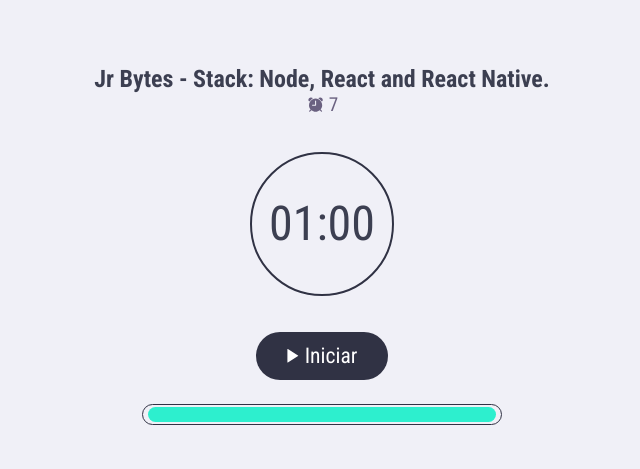
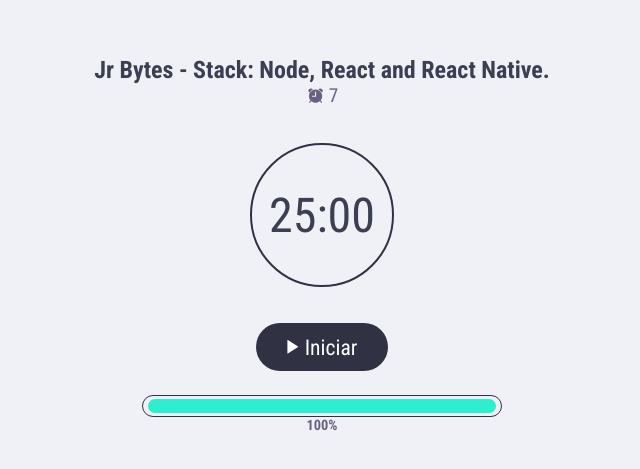
Before and after one commit to jrbytes/pomodoro-web, a React (Create React App) app: page /pomodoro in a window 1280 px wide. Shown: the part 155-624 px from the top of the page, without its empty margins (318-958 px from the left). Built offline with nearby package versions, Linux system fonts and the light colour scheme.

Commit message:
Added routering

```diff
--- a/package.json
+++ b/package.json
@@ -9,6 +9,7 @@
     "react": "^16.13.1",
     "react-dom": "^16.13.1",
     "react-icons": "^3.10.0",
+    "react-router-dom": "^5.2.0",
     "react-scripts": "3.4.1"
   },
   "scripts": {
--- a/src/App.js
+++ b/src/App.js
@@ -1,149 +1,9 @@
-import React, { useState, useEffect, useMemo } from 'react'
-import { IoIosAlarm, IoIosPlay, IoIosPause, IoIosRefresh } from 'react-icons/io'
+import React from 'react'
 
-import './App.css'
+import Routes from './router'
 
 function App() {
-  const [pomo, setPomo] = useState({})
-  const [countdownValue, setCountdownValue] = useState('')
-  const [countdownTimeout, setCountdownTimeout] = useState(0)
-  const [button, setButton] = useState('start')
-
-  useEffect(() => {
-    function loadTaskData() {
-      const task = {
-        title: 'Jr Bytes - Stack: Node, React and React Native.',
-        realizedPomos: 7,
-        defaultMinutesPomo: 1,
-        settingProgressBarPercent: false,
-      }
-
-      setPomo(task)
-      setCountdownValue(task.defaultMinutesPomo * 60)
-    }
-
-    loadTaskData()
-  }, [])
-
-  const pauseCountdown = () => {
-    clearTimeout(countdownTimeout)
-    setButton('start')
-  }
-
-  const startCountdown = result => {
-    if (result === 0) return registerPomoAndStopCountdown()
-
-    setCountdownTimeout(
-      setTimeout(function () {
-        const second = result - 1
-        startCountdown(second)
-        setCountdownValue(second)
-      }, 1000),
-    )
-    setButton('pause')
-    console.log(result)
-  }
-
-  const registerPomoAndStopCountdown = () => {
-    pauseCountdown()
-    registerPomo()
-    setButton('continue')
-  }
-
-  const registerPomo = () => {
-    Object.assign(pomo, { realizedPomos: pomo.realizedPomos + 1 })
-    setPomo(pomo)
-  }
-
-  const resetCountdown = () => {
-    setCountdownValue(pomo.defaultMinutesPomo * 60)
-    setButton('start')
-  }
-
-  const formatedCountdown = useMemo(() => {
-    if (countdownValue > 0) {
-      let minutes = ('00' + Math.floor((countdownValue / 60) % 60)).slice(-2)
-      let seconds = ('00' + Math.floor(countdownValue % 60)).slice(-2)
-      return `${minutes}:${seconds}`
-    } else {
-      return '00:00'
-    }
-  }, [countdownValue])
-
-  const progressBar = useMemo(() => {
-    if (countdownValue >= 0) {
-      const maxWidth = 290
-      const defaultMaxSecondsPomo = pomo.defaultMinutesPomo * 60
-      const proportion = (countdownValue * maxWidth) / defaultMaxSecondsPomo
-      const percent = (proportion / maxWidth) * 100
-      const percentNumber = Math.round(percent)
-
-      return (
-        <>
-          <div className="progress-bar-border">
-            <div
-              className="progress-bar"
-              style={{
-                width: `${percent}%`,
-              }}
-            ></div>
-          </div>
-          {pomo.settingProgressBarPercent && (
-            <div
-              className="progress-bar-percent"
-              style={{
-                opacity: `${percentNumber === 0 ? '0' : '1'}`,
-              }}
-            >
-              {percentNumber}%
-            </div>
-          )}
-        </>
-      )
-    }
-  }, [countdownValue, pomo])
-
-  return (
-    <>
-      <div className="container">
-        <div className="header-tasks-pomos">
-          <h2>{pomo.title}</h2>
-          <span>
-            <IoIosAlarm className="icon-clock" />
-            {pomo.realizedPomos}
-          </span>
-        </div>
-
-        <div className="countdownBorder">
-          <p>{formatedCountdown}</p>
-        </div>
-
-        {button === 'start' && (
-          <button
-            className="button"
-            onClick={() => startCountdown(countdownValue)}
-          >
-            <IoIosPlay className="icon-button" />
-            Iniciar
-          </button>
-        )}
-        {button === 'pause' && (
-          <button className="button" onClick={pauseCountdown}>
-            <IoIosPause className="icon-button" />
-            Pausar
-          </button>
-        )}
-        {button === 'continue' && (
-          <button className="button" onClick={resetCountdown}>
-            <IoIosRefresh className="icon-button" />
-            Continuar
-          </button>
-        )}
-
-        {progressBar}
-      </div>
-    </>
-  )
+  return <Routes />
 }
 
 export default App
--- /dev/null
+++ b/src/pages/Pomodoro/index.js
@@ -0,0 +1,149 @@
+import React, { useState, useEffect, useMemo } from 'react'
+import { IoIosAlarm, IoIosPlay, IoIosPause, IoIosRefresh } from 'react-icons/io'
+
+import './styles.css'
+
+function Pomodoro() {
+  const [pomo, setPomo] = useState({})
+  const [countdownValue, setCountdownValue] = useState('')
+  const [countdownTimeout, setCountdownTimeout] = useState(0)
+  const [button, setButton] = useState('start')
+
+  useEffect(() => {
+    function loadTaskData() {
+      const task = {
+        title: 'Jr Bytes - Stack: Node, React and React Native.',
+        realizedPomos: 7,
+        defaultMinutesPomo: 25,
+        settingProgressBarPercent: true,
+      }
+
+      setPomo(task)
+      setCountdownValue(task.defaultMinutesPomo * 60)
+    }
+
+    loadTaskData()
+  }, [])
+
+  const pauseCountdown = () => {
+    clearTimeout(countdownTimeout)
+    setButton('start')
+  }
+
+  const startCountdown = result => {
+    if (result === 0) return registerPomoAndStopCountdown()
+
+    setCountdownTimeout(
+      setTimeout(function () {
+        const second = result - 1
+        startCountdown(second)
+        setCountdownValue(second)
+      }, 1000),
+    )
+    setButton('pause')
+    console.log(result)
+  }
+
+  const registerPomoAndStopCountdown = () => {
+    pauseCountdown()
+    registerPomo()
+    setButton('continue')
+  }
+
+  const registerPomo = () => {
+    Object.assign(pomo, { realizedPomos: pomo.realizedPomos + 1 })
+    setPomo(pomo)
+  }
+
+  const resetCountdown = () => {
+    setCountdownValue(pomo.defaultMinutesPomo * 60)
+    setButton('start')
+  }
+
+  const formatedCountdown = useMemo(() => {
+    if (countdownValue > 0) {
+      let minutes = ('00' + Math.floor((countdownValue / 60) % 60)).slice(-2)
+      let seconds = ('00' + Math.floor(countdownValue % 60)).slice(-2)
+      return `${minutes}:${seconds}`
+    } else {
+      return '00:00'
+    }
+  }, [countdownValue])
+
+  const progressBar = useMemo(() => {
+    if (countdownValue >= 0) {
+      const maxWidth = 290
+      const defaultMaxSecondsPomo = pomo.defaultMinutesPomo * 60
+      const proportion = (countdownValue * maxWidth) / defaultMaxSecondsPomo
+      const percent = (proportion / maxWidth) * 100
+      const percentNumber = Math.round(percent)
+
+      return (
+        <>
+          <div className="progress-bar-border">
+            <div
+              className="progress-bar"
+              style={{
+                width: `${percent}%`,
+              }}
+            ></div>
+          </div>
+          {pomo.settingProgressBarPercent && (
+            <div
+              className="progress-bar-percent"
+              style={{
+                opacity: `${percentNumber === 0 ? '0' : '1'}`,
+              }}
+            >
+              {percentNumber}%
+            </div>
+          )}
+        </>
+      )
+    }
+  }, [countdownValue, pomo])
+
+  return (
+    <>
+      <div className="container">
+        <div className="header-tasks-pomos">
+          <h2>{pomo.title}</h2>
+          <span>
+            <IoIosAlarm className="icon-clock" />
+            {pomo.realizedPomos}
+          </span>
+        </div>
+
+        <div className="countdownBorder">
+          <p>{formatedCountdown}</p>
+        </div>
+
+        {button === 'start' && (
+          <button
+            className="button"
+            onClick={() => startCountdown(countdownValue)}
+          >
+            <IoIosPlay className="icon-button" />
+            Iniciar
+          </button>
+        )}
+        {button === 'pause' && (
+          <button className="button" onClick={pauseCountdown}>
+            <IoIosPause className="icon-button" />
+            Pausar
+          </button>
+        )}
+        {button === 'continue' && (
+          <button className="button" onClick={resetCountdown}>
+            <IoIosRefresh className="icon-button" />
+            Continuar
+          </button>
+        )}
+
+        {progressBar}
+      </div>
+    </>
+  )
+}
+
+export default Pomodoro
--- /dev/null
+++ b/src/pages/Pomodoro/styles.css
@@ -0,0 +1,94 @@
+.header-tasks-pomos {
+  display: flex;
+  flex-direction: column;
+  justify-content: center;
+  align-items: center;
+}
+
+.header-tasks-pomos h2 {
+  color: var(--color-text-title);
+  font-size: 2rem;
+  text-align: center;
+}
+
+.header-tasks-pomos span {
+  color: var(--color-text-base);
+
+  display: flex;
+  align-items: center;
+}
+
+.header-tasks-pomos span .icon-clock {
+  margin-right: 0.3rem;
+}
+
+.countdownBorder {
+  width: 12rem;
+  height: 12rem;
+  margin: 3rem 0;
+
+  border: 2px solid var(--color-primary);
+  border-radius: 50%;
+
+  display: flex;
+  justify-content: center;
+  align-items: center;
+}
+
+.countdownBorder p {
+  font-size: 4rem;
+  color: var(--color-text-title);
+}
+
+.progress-bar-border {
+  width: 30rem;
+  height: 1.8rem;
+  border: 1px solid var(--color-primary);
+  border-radius: 1rem;
+
+  display: flex;
+  justify-content: center;
+  align-items: center;
+}
+
+.progress-bar {
+  max-width: 29rem;
+  height: 1.2rem;
+  border-radius: 1rem;
+  background-color: var(--color-secundary);
+  transition: width 1s;
+}
+
+.progress-bar-percent {
+  font-size: 1.2rem;
+  font-weight: 700;
+
+  transition: ease-in-out 1s;
+}
+
+.button {
+  width: 11rem;
+  height: 4rem;
+
+  border-radius: 2rem;
+  border: 0;
+  background-color: var(--color-primary);
+
+  color: var(--color-button-text);
+  font-size: 1.8rem;
+  cursor: pointer;
+  margin-bottom: 2rem;
+
+  display: flex;
+  justify-content: center;
+  align-items: center;
+}
+
+.button:hover {
+  background-color: var(--color-primary-dark);
+}
+
+.icon-button {
+  margin-left: -0.4rem;
+  margin-right: 0.1rem;
+}
--- /dev/null
+++ b/src/pages/Tasks/index.js
@@ -0,0 +1,7 @@
+import React from 'react'
+
+const Tasks = () => {
+  return <h1>Tarefas</h1>
+}
+
+export default Tasks
--- /dev/null
+++ b/src/router.js
@@ -0,0 +1,16 @@
+import React from 'react'
+import { BrowserRouter, Route } from 'react-router-dom'
+
+import Tasks from './pages/Tasks'
+import Pomodoro from './pages/Pomodoro'
+
+function Routes() {
+  return (
+    <BrowserRouter>
+      <Route path="/" exact component={Tasks} />
+      <Route path="/pomodoro" component={Pomodoro} />
+    </BrowserRouter>
+  )
+}
+
+export default Routes
```
Also changed, not shown: src/pages/Tasks/styles.css (added), 1 other file (tests, documents, lock files or other folders).
